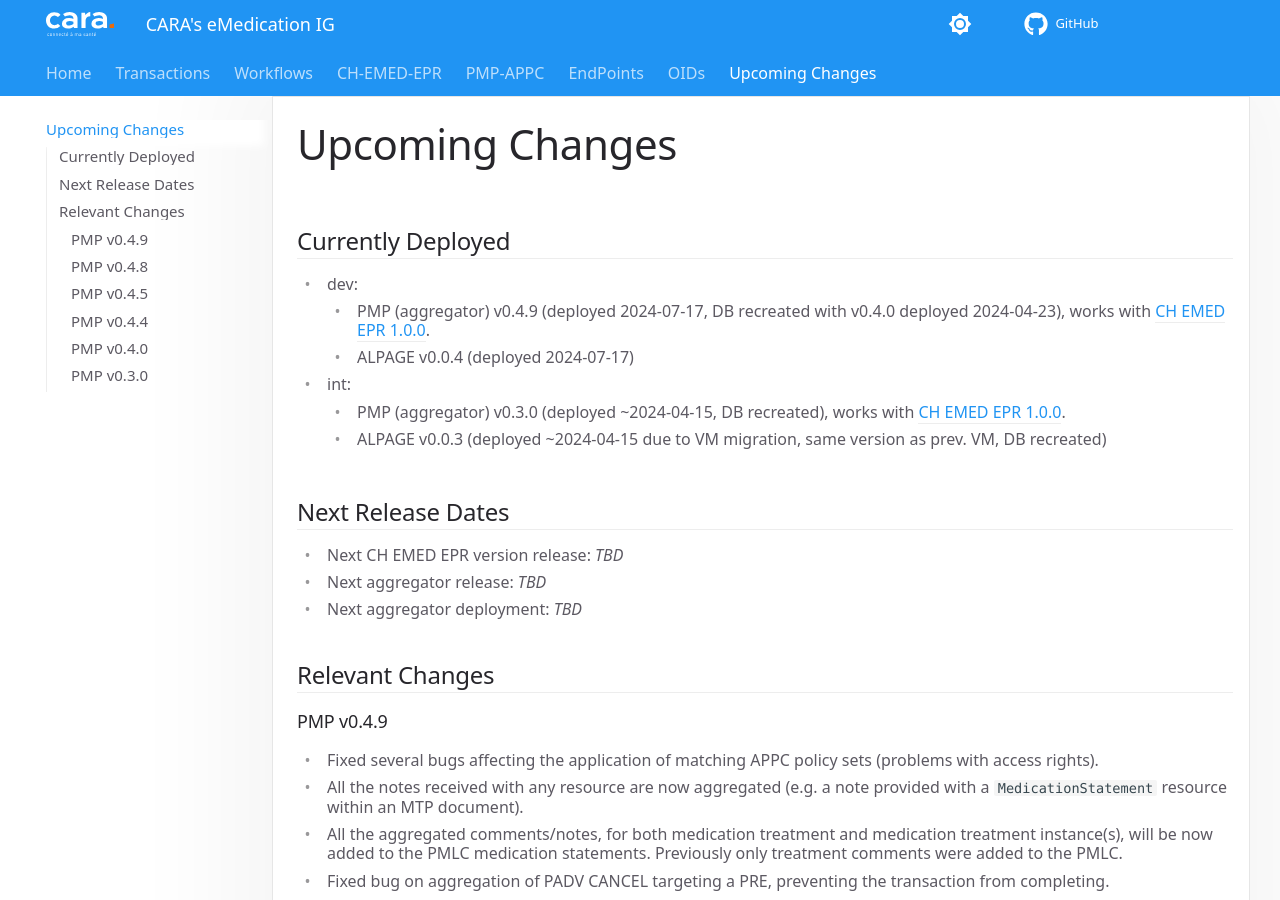
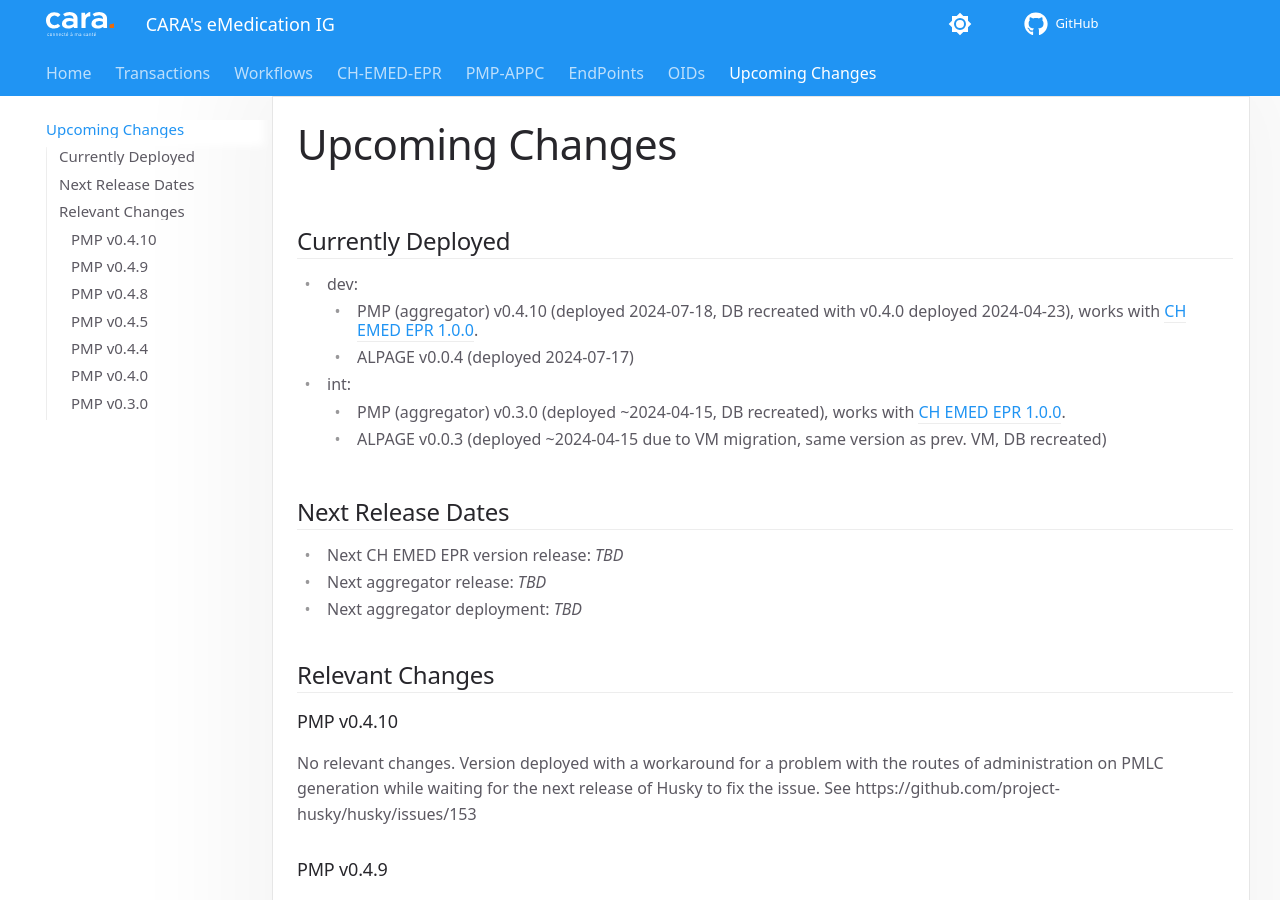
Before and after one commit to CARA-ch/emed-service-guide, an MkDocs documentation site: the page built from docs/other/upcoming_changes.md, in a window 1280 px wide and 900 px high. Built offline with MkDocs 1.6.1 and Material for MkDocs 9.7.7, drawn with Linux system fonts in a browser that asks for light colours; comment, search, counter and statistics services are not loaded.

Commit message:
update upcoming changes page with last deployment

```diff
--- a/docs/other/upcoming_changes.md
+++ b/docs/other/upcoming_changes.md
@@ -1,7 +1,7 @@
 ## Currently Deployed
 
   - dev:
-    - PMP (aggregator) v0.4.9 (deployed 2024-07-17, DB recreated with v0.4.0 deployed 2024-04-23), works with [CH EMED EPR 1.0.0](https://fhir.ch/ig/ch-emed-epr/index.html).
+    - PMP (aggregator) v0.4.10 (deployed 2024-07-18, DB recreated with v0.4.0 deployed 2024-04-23), works with [CH EMED EPR 1.0.0](https://fhir.ch/ig/ch-emed-epr/index.html).
     - ALPAGE v0.0.4 (deployed 2024-07-17)
   - int:
     - PMP (aggregator) v0.3.0 (deployed ~2024-04-15, DB recreated), works with [CH EMED EPR 1.0.0](https://fhir.ch/ig/ch-emed-epr/index.html).
@@ -15,6 +15,9 @@
 - Next aggregator deployment: *TBD*
 
 ## Relevant Changes
+### PMP v0.4.10
+No relevant changes. Version deployed with a workaround for a problem with the routes of administration on PMLC generation while waiting for the next release of Husky to fix the issue. See https://github.com/project-husky/husky/issues/153
+
 ### PMP v0.4.9
 - Fixed several bugs affecting the application of matching APPC policy sets (problems with access rights).
 - All the notes received with any resource are now aggregated (e.g. a note provided with a `MedicationStatement` resource within an MTP document).
```
